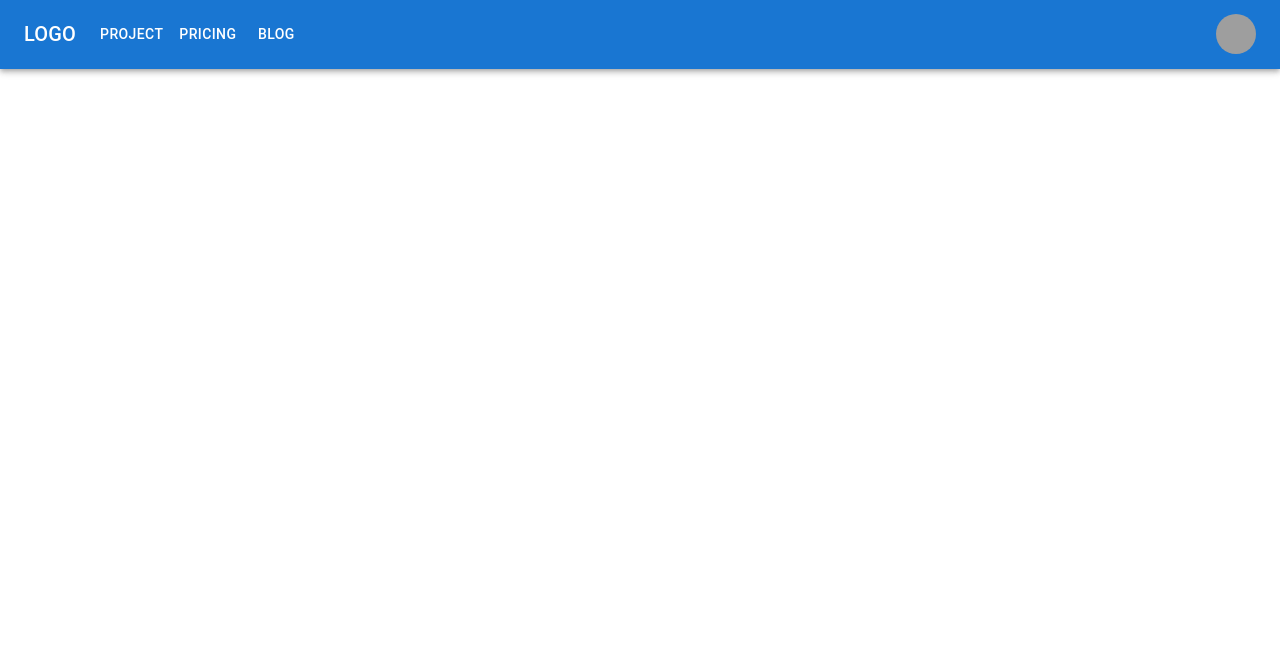
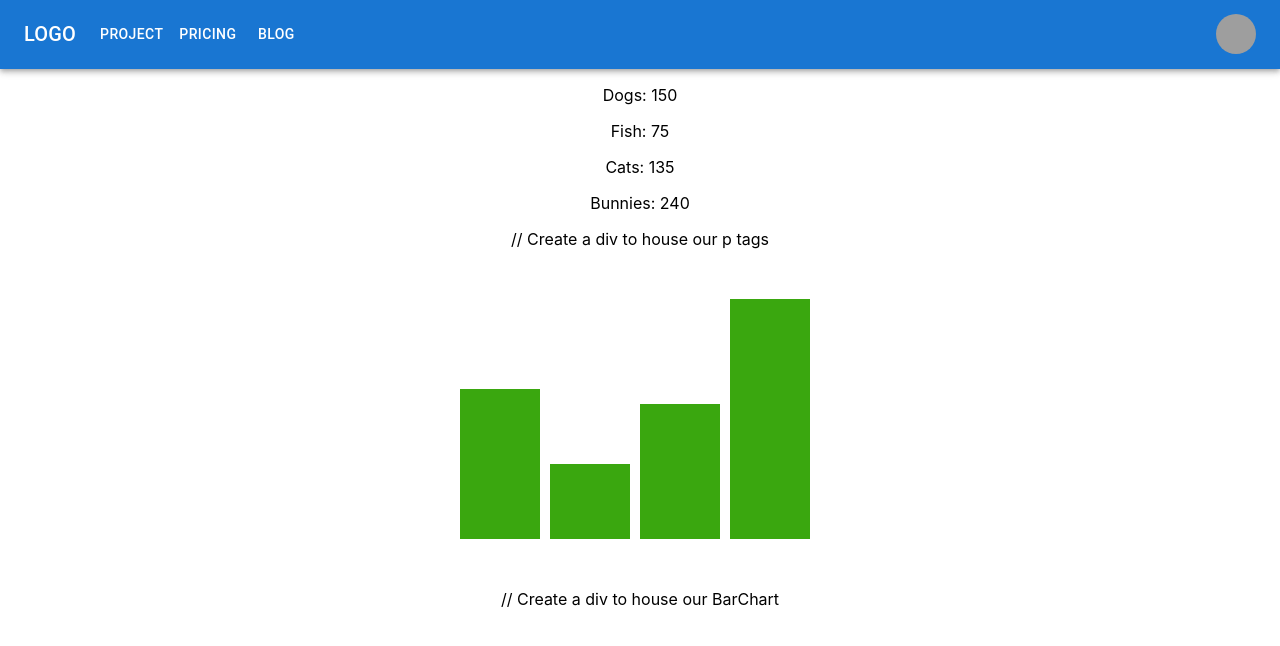
Before and after one commit to jgarner828/TheKitchenSync, a React (Create React App) app in the folder client/: page /spicechart in a window 1280 px wide. Shown: the top 646 px of the page. Built offline with nearby package versions, Linux system fonts and the light colour scheme; grey boxes are pictures that could not be loaded.

Commit message:
Updating

```diff
--- a/client/src/App.js
+++ b/client/src/App.js
@@ -7,6 +7,8 @@ import Login from './components/js/Login';
 import Home from './components/js/Home';
 import Profile from './components/js/Profile';
 import Blog from './components/js/Blog';
+import SpiceChart from './components/js/SpiceChart';
+
 import {BrowserRouter as Router, Routes, Switch, Route} from 'react-router-dom';
 
 function App() {
@@ -20,6 +22,7 @@ function App() {
             <Route path="/" element={<Home />} />
             <Route path="/profile" element={<Profile />} />
             <Route path="/blog" element={<Blog />} />
+            <Route path="/spicechart" element={<SpiceChart />} />
         </Routes>
 
           {/* <Button color="primary" variant="contained"> Press me </Button>
--- /dev/null
+++ b/client/src/components/css/spiceChart.css
@@ -0,0 +1,12 @@
+#BarChart {
+    display: flex;
+    flex-direction: row; /* Arrange the Bars Horizontally using FlexBox  */
+    align-items: flex-end; /* Have the bars start at the bottom and go up */
+    justify-content: center; /* Center the bars in the middle of the screen */
+    margin: 50px;
+  }
+
+  .bar {
+    background-color: #3aa70f; /* Have each bar be a nice green */
+    width: 10px; /* The animation will start with each bar being 10px wide, and then expand outwards */
+  }
--- a/client/src/components/js/SpiceChart.js
+++ b/client/src/components/js/SpiceChart.js
@@ -1,10 +1,50 @@
-import React from "react";
+import '../css/spiceChart.css';
+import * as d3 from 'd3'
+import {useEffect} from 'react'
+
+function SpiceChart() {
+
+  useEffect(() => {
+
+      // Create a dataset of pets and the amount of people that own them
+      let dataSet = [
+        {subject: "Dogs", count: 150},
+        {subject: "Fish", count: 75},
+        {subject: "Cats", count: 135},
+        {subject: "Bunnies", count: 240},
+      ]
+      // Generate a p tag for each element in the dataSet with the text: Subject: Count
+      d3.select('#pgraphs').selectAll('p').data(dataSet).enter().append('p').text(dt => dt.subject + ": " + dt.count)
+
+      // Bar Chart:
+        const getMax = () => { // Calculate the maximum value in the DataSet
+          let max = 0
+          dataSet.forEach((dt) => {
+              if(dt.count > max) {max = dt.count}
+          })
+          return max
+        }
 
 
-export default function SpiceChart() {
-    return (
-        <div>
-            <p>Hello World</p>
-        </div>
-    )
+        // Create each of the bars and then set them all to have the same height(Which is the max value)
+        d3.select('#BarChart').selectAll('div').data(dataSet)
+        .enter().append('div').classed('bar', true).style('height', `${getMax()}px`)
+
+        //Transition the bars into having a height based on their corresponding count value
+        d3.select('#BarChart').selectAll('.bar')
+        .transition().duration(1000).style('height', bar => `${bar.count}px`)
+          .style('width', '80px').style('margin-right', '10px').delay(300) // Fix their width and margin
+
+
+
+    }, [])
+
+  return (
+    <div className = "App">
+      <div id="pgraphs"></div> // Create a div to house our p tags
+      <div id="BarChart"></div> // Create a div to house our BarChart
+    </div>
+  );
 }
+
+export default SpiceChart;
--- a/package.json
+++ b/package.json
@@ -23,7 +23,13 @@
     "@mui/material": "^5.6.0",
     "@mui/styled-engine-sc": "^5.5.2",
     "bcrypt": "^5.0.1",
+    "d3": "^7.4.3",
+    "express": "^4.17.3",
     "jsonwebtoken": "^8.5.1",
+    "mongodb": "^4.5.0",
+    "mongoose": "^6.2.10",
+    "react-d3-library": "^1.1.8",
+    "react-dom": "^18.0.0",
     "react-router-dom": "^6.3.0",
     "styled-components": "^5.3.5"
   }
```
Also changed, not shown: 1 other file (tests, documents, lock files or other folders).
